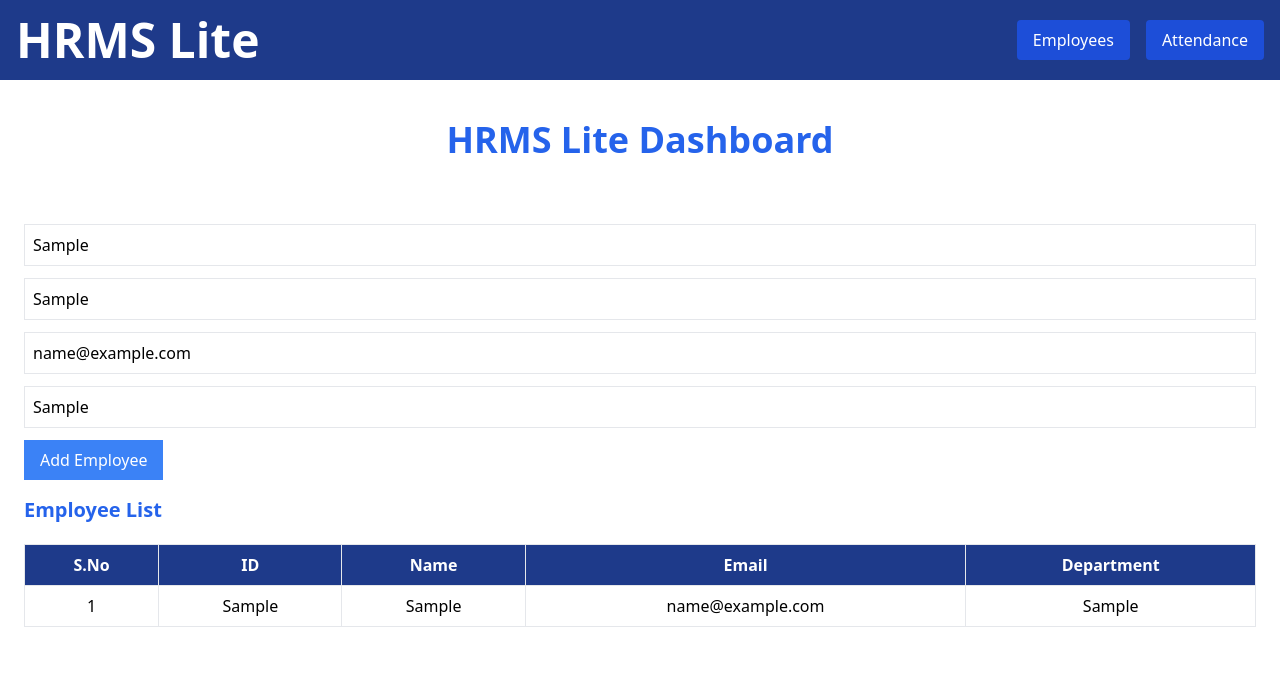
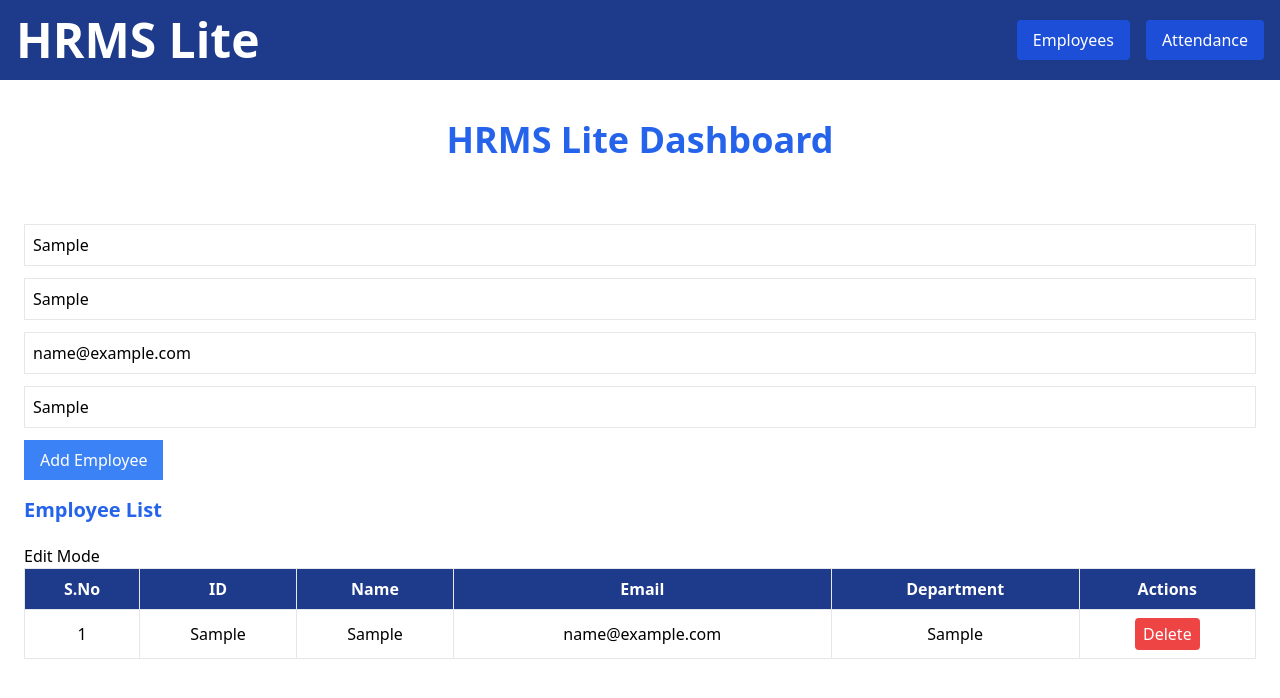
Before and after one commit to Umair777/hrms-lite, a React (Vite) app in the folder hrms-frontend/: page / in a window 1280 px wide. Both pictures are taken after typing "Sample", "Sample", "name@example.com", "Sample" into the empty fields and a click on the button "Add Employee". Shown: the top 698 px of the page. Built offline with nearby package versions, Linux system fonts and the light colour scheme.

Commit message:
feat: table edit button

```diff
--- a/hrms-frontend/src/App.jsx
+++ b/hrms-frontend/src/App.jsx
@@ -8,7 +8,7 @@ function App() {
   const addEmployee = (emp) => {
   setEmployees([...employees, emp]);
 };
-
+  const [editMode, setEditMode] = useState(false);
   return (
     <div>
     <Navbar />
--- a/hrms-frontend/src/components/EmployeeList.jsx
+++ b/hrms-frontend/src/components/EmployeeList.jsx
@@ -6,7 +6,10 @@ export default function EmployeeList({ employees, onDelete }) {
 
     return (
         <div className="mt-4">
-            <h2 className="text-xl font-bold mb-5 justify-content item-center text-blue-600 ">Employee List</h2>
+            <h2 className="text-xl font-bold mb-5 justify-content item-center text-blue-600 ">
+                Employee List
+            </h2>
+            <button>Edit Mode</button>
             <table className="w-full border border-gray-300">
                 <thead>
                 <tr className="w-full border text-white bg-blue-900">
@@ -15,6 +18,7 @@ export default function EmployeeList({ employees, onDelete }) {
                     <th className="border p-2">Name</th>
                     <th className="border p-2">Email</th>
                     <th className="border p-2">Department</th>
+                    <th className="border p-2">Actions</th>
                 </tr>
                 </thead>
 
@@ -26,6 +30,14 @@ export default function EmployeeList({ employees, onDelete }) {
                     <td className="border p-2">{emp.name}</td>
                     <td className="border p-2">{emp.email}</td>
                     <td className="border p-2">{emp.department}</td>
+                     <td className="border p-2">
+                        <button
+                        onClick={() => onDelete && onDelete(index)}
+                        className="bg-red-500 text-white px-2 py-1 rounded"
+                        >
+                        Delete
+                        </button>
+                    </td>
                     </tr>
                 ))}
                 </tbody>
```
